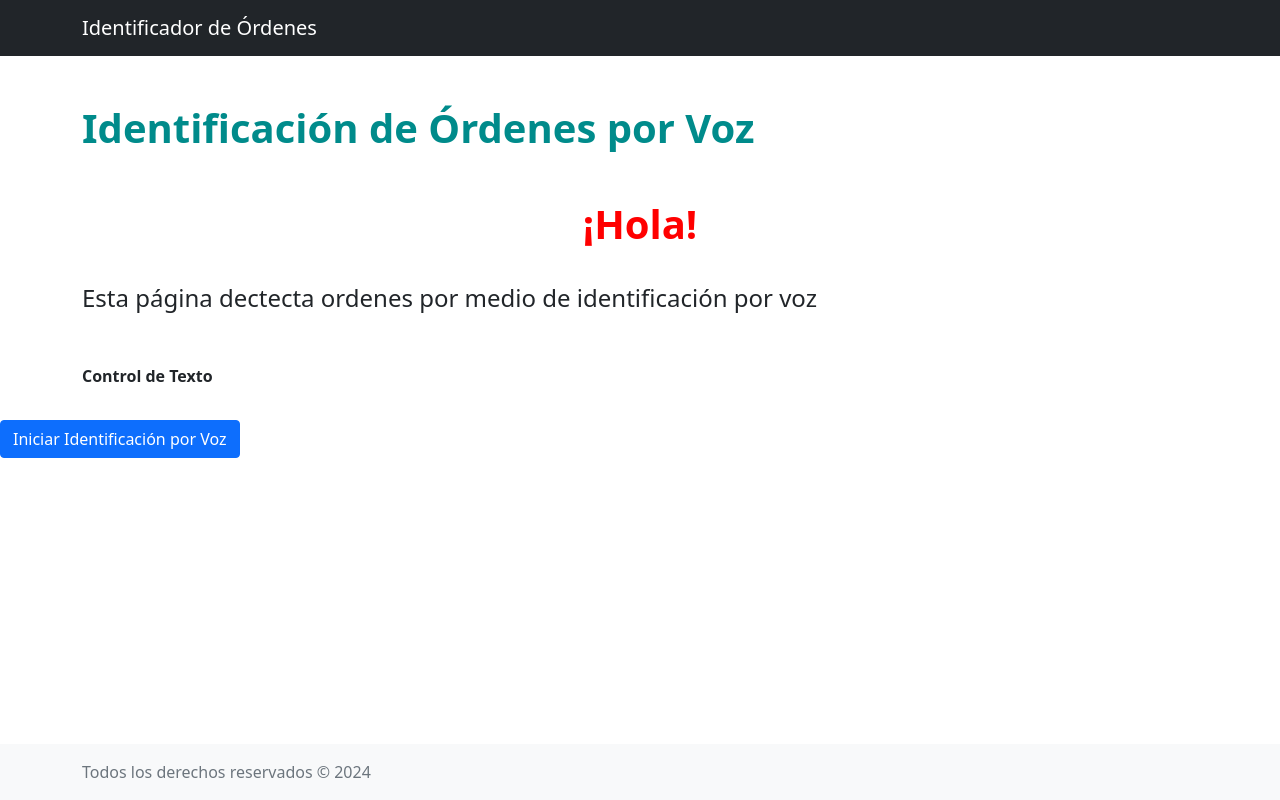
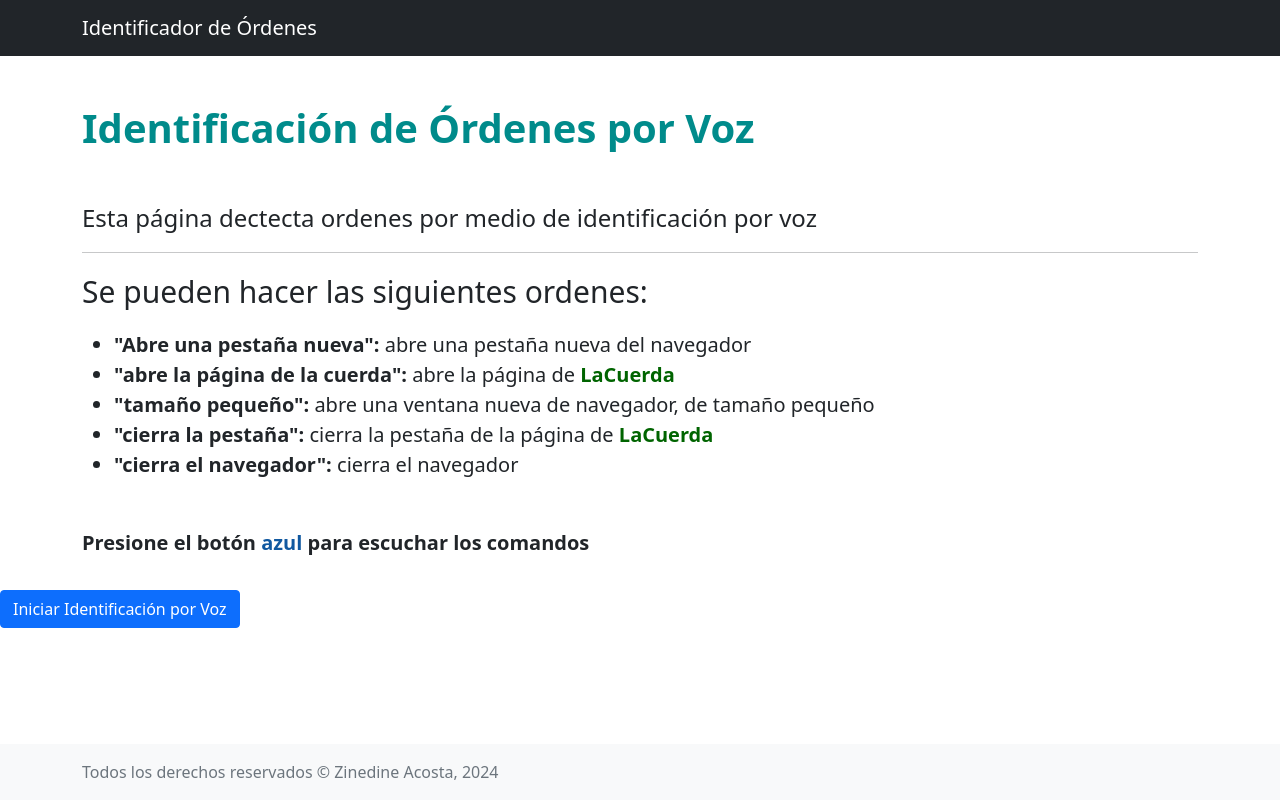
Before and after one commit to Zinedine15/web-app-voice, a plain HTML site: page index.html in a window 1280 px wide. Drawn offline with nearby package versions, Linux system fonts and the light colour scheme.

Commit message:
Diseño Pag Web 50%

```diff
--- a/index.html
+++ b/index.html
@@ -22,19 +22,26 @@
   </div>
 
   <div class="container mt-5">
-    <h1 class="fw-bold" id="bienvenida">¡Hola!</h1>
-    <br>
     <p id="textoBienvenida">Esta página dectecta ordenes por medio de identificación por voz</p>
-
+    <hr>
+    <p id="lista2">
+      Se pueden hacer las siguientes ordenes:
+      <ul id="lista">
+        <li><b>"Abre una pestaña nueva":</b> abre una pestaña nueva del navegador</li>
+        <li><b>"abre la página de la cuerda":</b> abre la página de <span id="resaltar">LaCuerda</span></li>
+        <li><b>"tamaño pequeño":</b> abre una ventana nueva de navegador, de tamaño pequeño</li>
+        <li><b>"cierra la pestaña":</b> cierra la pestaña de la página de <span id="resaltar">LaCuerda</span></li>
+        <li><b>"cierra el navegador":</b> cierra el navegador</li>
+      </ul>
+    </p>
   </div>
-
   <div class="container mt-5">
-    <p class="fw-bold" id="controlTexto">Control de Texto</p>
+    <p class="fw-bold" id="lista">Presione el botón <span id="blue">azul</span> para escuchar los comandos</p>
   </div>
 
   <footer class="footer mt-auto py-3 bg-light fixed-bottom">
     <div class="container">
-      <span class="text-muted">Todos los derechos reservados &copy; 2024</span>
+      <span class="text-muted">Todos los derechos reservados &copy; Zinedine Acosta, 2024</span>
     </div>
   </footer>
 
--- a/styles-ZAH.css
+++ b/styles-ZAH.css
@@ -24,3 +24,19 @@ body {
 #textoBienvenida{
     font-size: 24px;
 }
+
+#lista{
+    font-size: 20px;
+}
+#lista2{
+    font-size: 30px;
+}
+
+#resaltar{
+    font-weight: bold;
+    color: darkgreen;
+}
+
+#blue{
+    color:rgb(16, 88, 160)
+}
```
